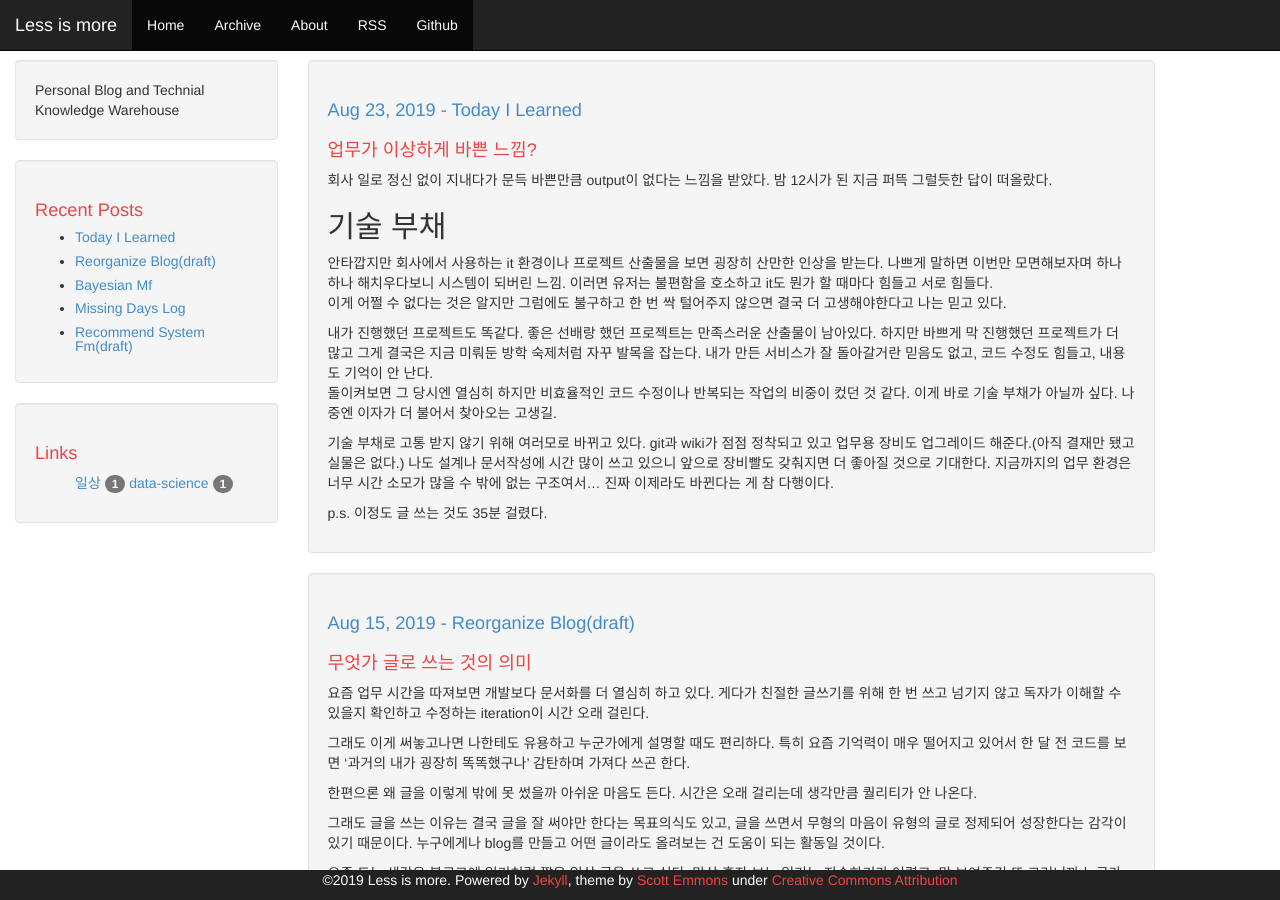
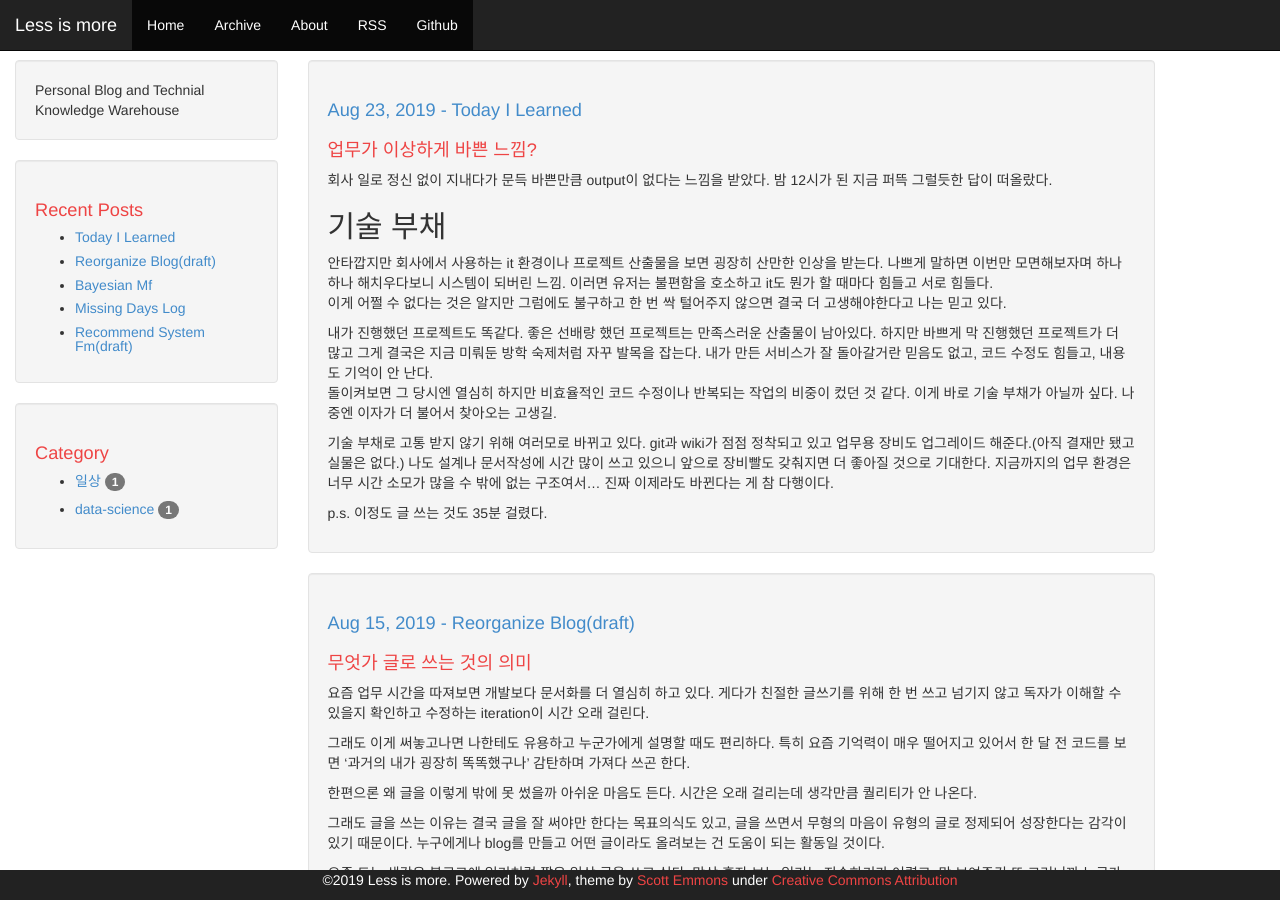
Before and after one commit to 11wi/11wi.github.io, a Jekyll site: the page built from index.html, in a window 1280 px wide and 900 px high. Built offline with Jekyll 4.4.1, drawn with Linux system fonts in a browser that asks for light colours; the list of posts is cut into pages by our own code.

Commit message:
category test

```diff
--- a/_includes/links-list.html
+++ b/_includes/links-list.html
@@ -1,11 +1,12 @@
-<h1>Links</h1>
+<h1>Category</h1>
 <ul>
-    {% for category in site.categories %}
+
+{% for category in site.categories %}
+<li>
     <a href="{{ root_url }}/{{ site.category_dir }}#{{ category | first }}">
-                          <span class="name">
-                              {{ category | first }}
-                          </span>
-      <span class="badge">{{ category | last | size }}</span>
+        <span class="name">{{ category | first }}</span> <span class="badge">{{ category | last | size }}</span>
     </a>
-    {% endfor %}
+</li>
+{% endfor %}
+
 </ul>
```
